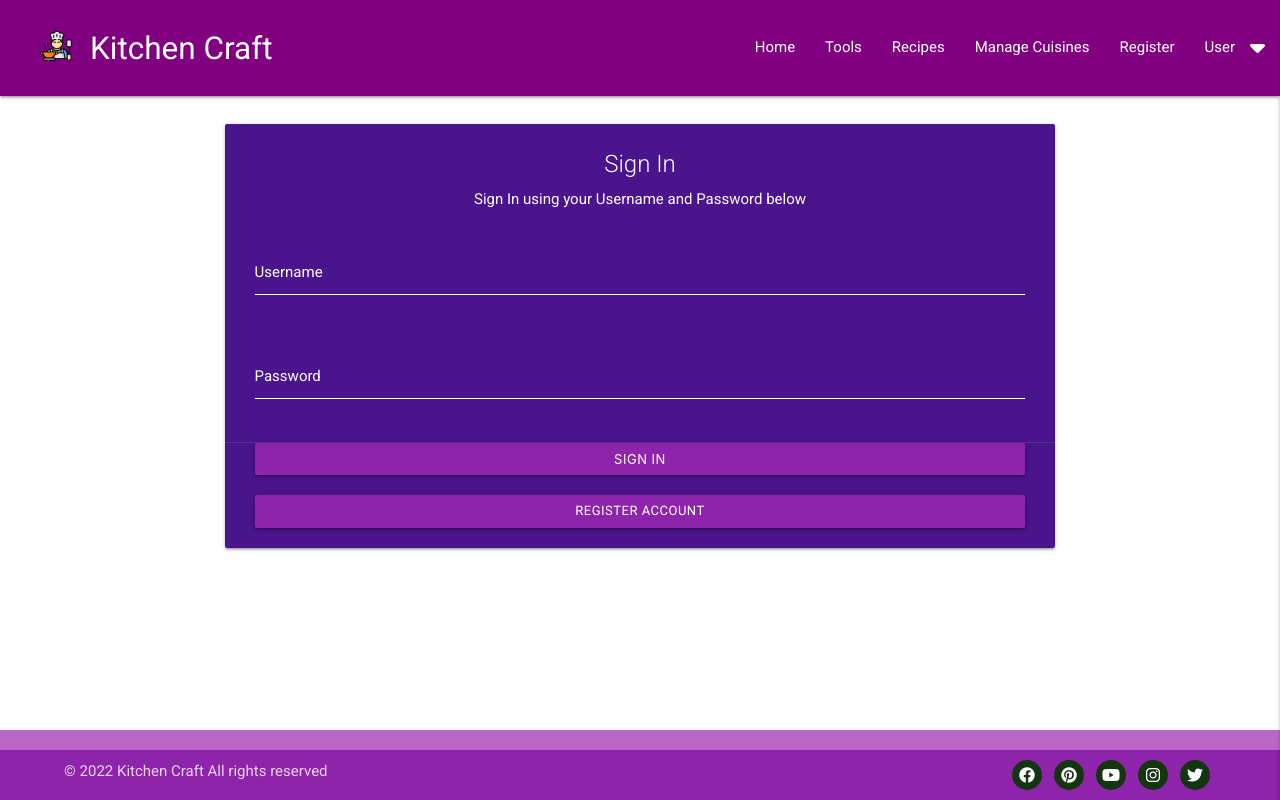
After one commit to ollylomax/Kitchen-Craft---Backend-Development-Milestone-Project, a Flask app: page /login in a window 1280 px wide. The commit adds this page. Run offline with Flask 2, Linux system fonts and the light colour scheme; some libraries are stand-ins or nearby versions; some web fonts are replaced.

Commit message:
Create login page and hook up nav links in base.html

```diff
--- /dev/null
+++ b/templates/login.html
@@ -0,0 +1,54 @@
+{% extends 'base.html' %}
+
+<!-- Content to be injected into respective base.html block when login page
+     is rendered by login function -->
+{% block content %}
+<!-- Sign in block -->
+<div class="row register">
+  <div class="col s12 m10 offset-m1 l8 offset-l2 center-align">
+    <div class="card purple darken-4">
+      <!-- Title block -->
+      <div class="card-content white-text">
+        <span class="card-title">Sign In</span>
+        <p>Sign In using your Username and Password below</p>
+      </div>
+      <!-- Form block -->
+      <div class="row register-form">
+        <form class="col s12" method="POST" action="{{ url_for('login') }}">
+          <!-- Username block -->
+          <div class="row register-input">
+            <div class="input-field col s12">
+              <!-- Username input -->
+              <input id="username" name="username" type="text" class="validate" required>
+              <label for="username">Username</label>
+            </div>
+          </div>
+          <!-- Password block -->
+          <div class="row register-input">
+            <div class="input-field col s12">
+              <!-- Password input -->
+              <input id="password" name="password" type="password" class="validate" required>
+              <label for="password">Password</label>
+            </div>
+          </div>
+          <!-- Submit block -->
+          <div class="card-action">
+            <div class="row">
+              <!-- Submit button -->
+              <button type="submit" class="col s12 btn-small purple darken-1">
+                Sign In
+              </button>
+            </div>
+            <!-- Register page link -->
+            <div class="row">
+              <p class="center-align">
+                <a href="{{ url_for('register') }}" class="col s12 btn-small purple darken-1">Register Account</a>
+              </p>
+            </div>
+          </div>
+        </form>
+      </div>
+    </div>
+  </div>
+</div>
+{% endblock %}
```
Also changed, not shown: templates/register.html (+8 -3 lines).
